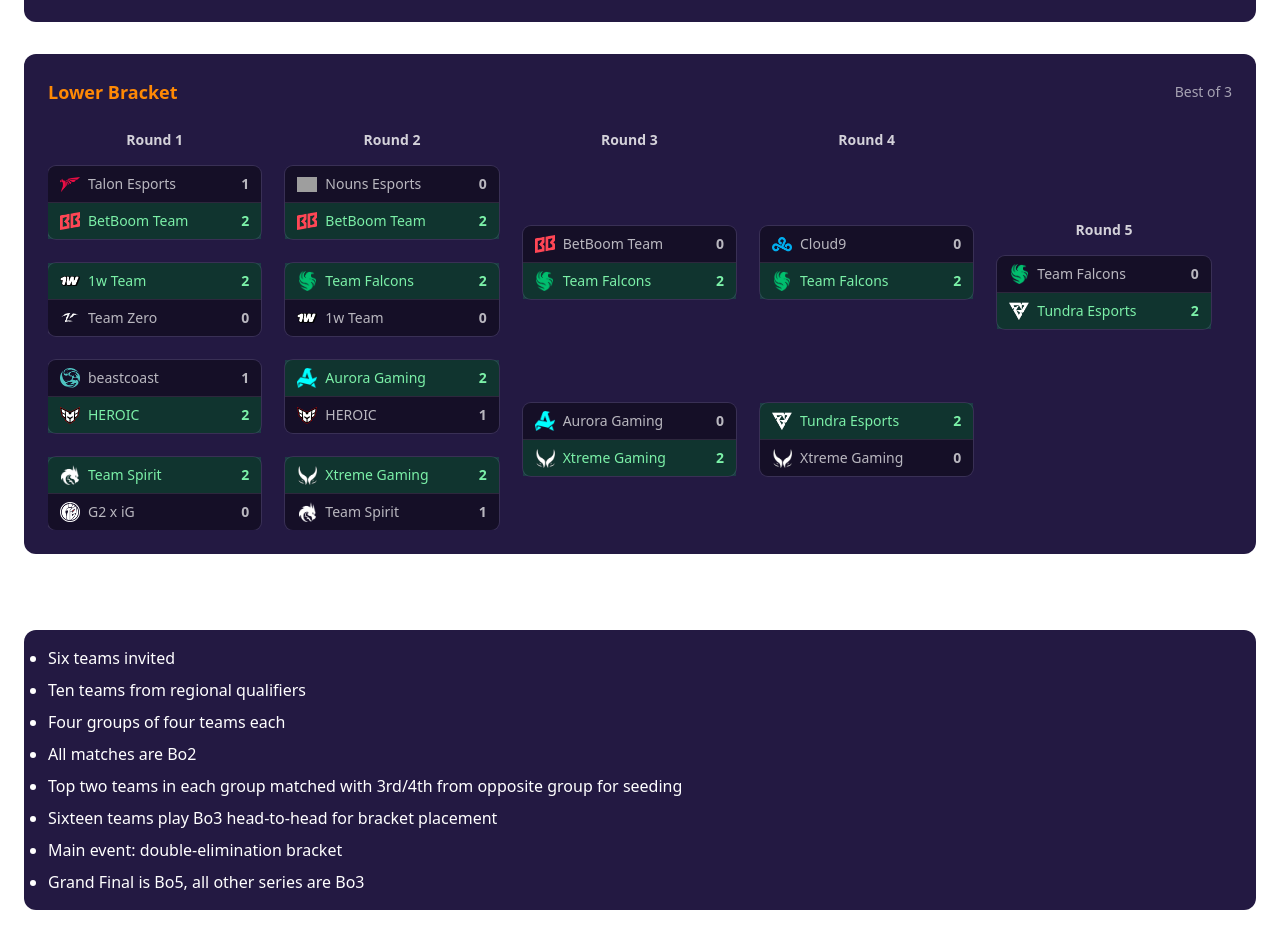
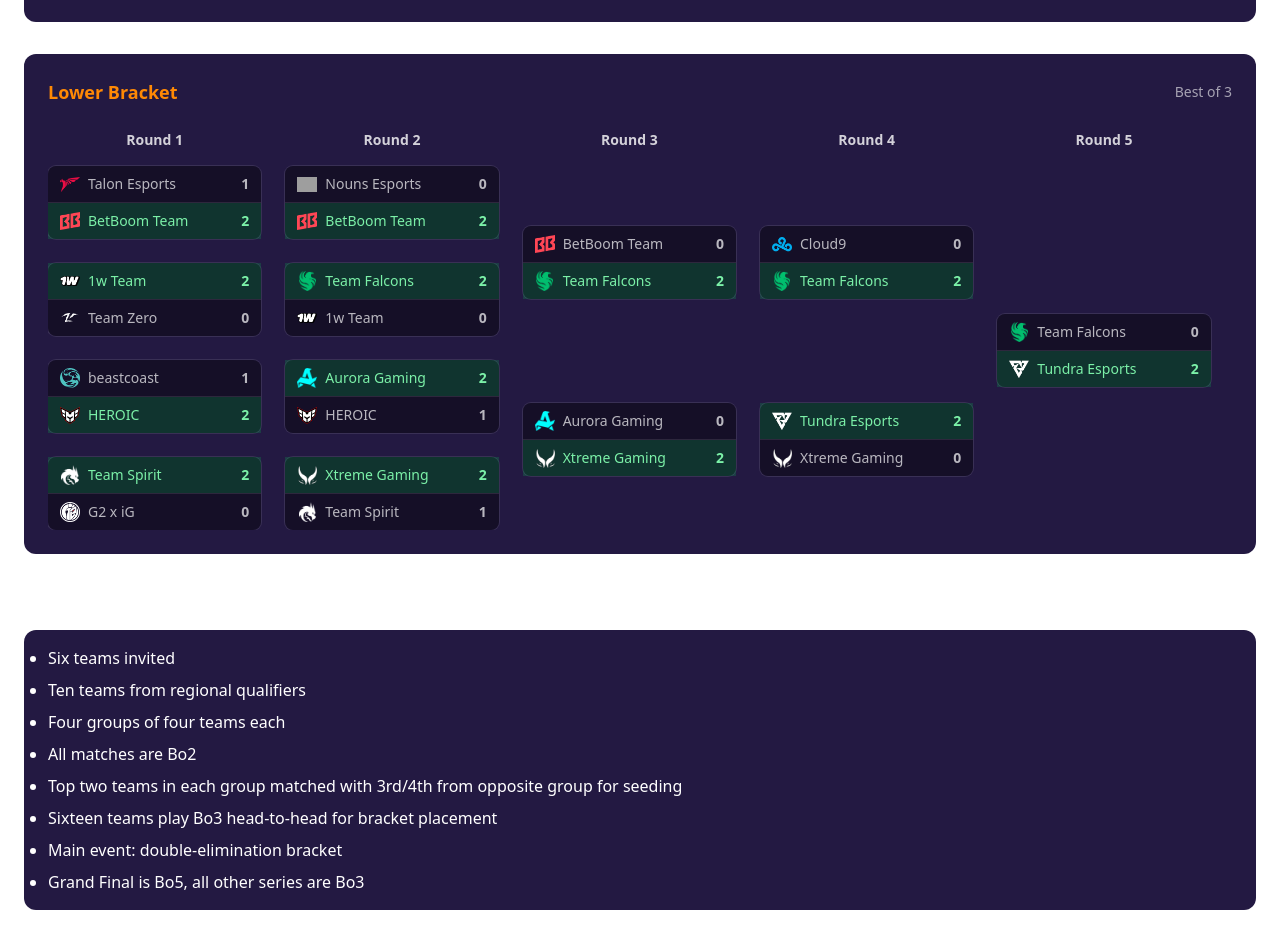
Before and after one commit to reinieltalplacido/ti2025, a Next.js app: page /ti_champions/2024 in a window 1280 px wide. Shown: the part 2189-3116 px from the top of the page. Built offline with nearby package versions, Linux system fonts and the light colour scheme; grey boxes are pictures that could not be loaded.

Commit message:
fix some error in the history of 2024

```diff
--- a/src/app/ti_champions/2024/page.tsx
+++ b/src/app/ti_champions/2024/page.tsx
@@ -416,13 +416,13 @@
           </div>
 
           {/* Round 5 */}
-          <div className="flex h-72 flex-col justify-center" classname="mt-15">
+          <div className="flex h-72 flex-col justify-start">
             <div className="text-center text-sm font-semibold text-white/80 mb-4">Round 5</div>
-            <MatchCard team1="Team Falcons" team2="Tundra Esports" score1={0} score2={2} isWinner2={true} />
+            <MatchCard team1="Team Falcons" team2="Tundra Esports" score1={0} score2={2} isWinner2={true} className="mt-37" />
           </div>
 
           {/* Lower Final */}
-          <div className="flex h-72 flex-col justify-center">
+          <div className="flex h-72 flex-col justify-start">
             <div className="text-center text-sm font-semibold text-orange-400 mb-4">Lower Final</div>
             <MatchCard
               team1="Gaimin Gladiators"
@@ -430,7 +430,7 @@
               score1={2}
               score2={1}
               isWinner1={true}
-              className="ring-2 ring-orange-400/50"
+              className="ring-2 ring-orange-400/50 mt-37"
             />
           </div>
         </div>
```
